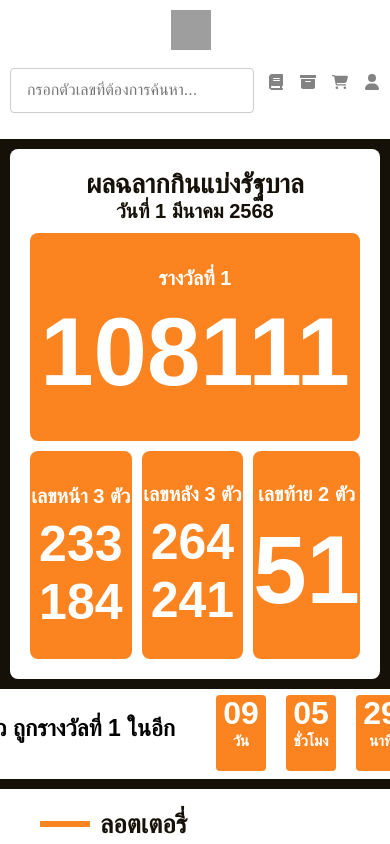
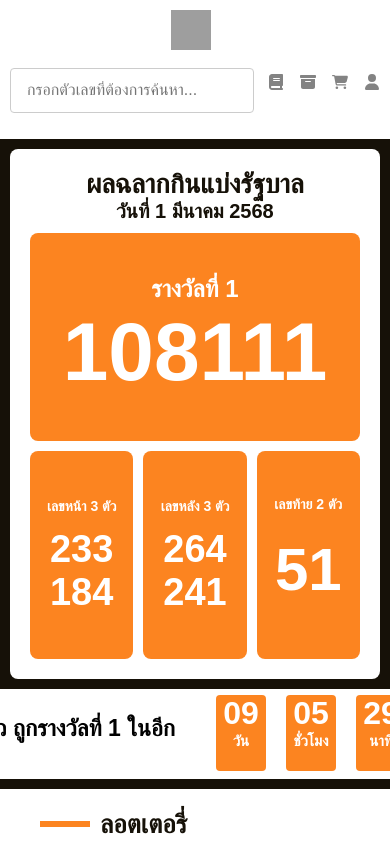
Before and after one commit to NUT-ARNAJAKDEV/Nakhon-lottery, a React (Vite) app: page / in a window 390 px wide. Shown: the top 844 px of the page. Built offline with nearby package versions, Linux system fonts and the light colour scheme; grey boxes are pictures that could not be loaded; a web font is replaced by a local one.

Commit message:
Update Hero.module.css

```diff
--- a/src/components/Hero/Hero.module.css
+++ b/src/components/Hero/Hero.module.css
@@ -388,12 +388,11 @@ svg {
     .stopwatch {
         justify-content: center;
         align-items: center;
-        /* width: 590px; */
         width: 592px;
         height: 90px;
         padding-top: 5px;
         margin-top: 10px;
-        background-color:#fff;
+        background-color: #fff;
         display: flex;
         padding-right: 5px;
         border-radius: 8px;
@@ -407,11 +406,51 @@ svg {
     .hero_wrapper {
         padding: 10px;
         height: 650px;
-
     }
 
     .stopwatch_detail {
         padding-bottom: 42px;
         font-size: 23px;
     }
+
+    /* เพิ่มส่วนนี้เพื่อปรับขนาดตัวหนังสือใน .hero_detail_threef */
+    .hero_img3_part1 .hero_detail_threef p,
+    .hero_img3_part2 .hero_detail_threeb p,
+    .hero_img3_part3 .hero_detail_two p {
+        font-size: 14px; /* ปรับขนาดตัวหนังสือตามที่คุณต้องการ */
+    }
+
+    .hero_detail_threef,
+    .hero_detail_threeb,
+    .hero_detail_two{
+        margin: 0 2px;
+    }
+
+    .hero_threef{
+        margin-bottom: 4px;
+    }
+
+    .hero_two{
+        margin: 0 4px;
+        justify-content: center;
+        align-items: center;
+    }
+
+    .hero_img3_part1 .hero_threef h1,
+    .hero_img3_part2 .hero_threeb h1{
+        font-size: 38px;
+    }
+
+    .hero_img3_part3 .hero_two h1{
+        font-size: 60px;
+        margin: 9px 0;
+    }
+
+    .hero_img2_part1 .hero_detail_one p{
+        font-size: 24px;
+    }
+
+    .hero_img2_part1 .hero_one h1{
+        font-size: 82px;
+    }
 }
```
